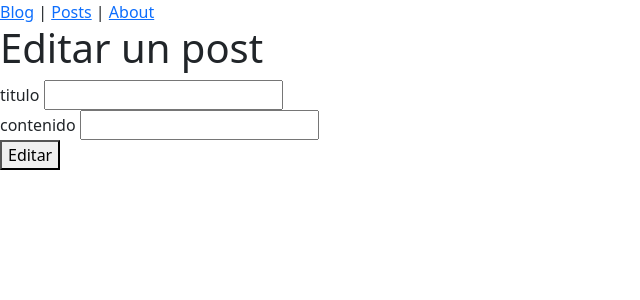
After one commit to alexloaiza1290/api-20v-flask, a Flask app: page /posts/edit/1 in a window 1280 px wide. The commit adds this page. Shown: the top 300 px of the page, without its empty margins (0-640 px from the left). Run offline with Flask 3, Linux system fonts and the light colour scheme; data that the repository does not hold is empty.

Commit message:
finalizando

```diff
--- a/main.py
+++ b/main.py
@@ -13,10 +13,10 @@ def index():
     name_page = "blog"
     return render_template("index.html", name_page=name_page)
 
-@app.route("/home", methods=["GET"])
-def home():
-    name_page = "home"
-    return render_template("home.html", name_page=name_page)
+# @app.route("/home", methods=["GET"])
+# def home():
+#     name_page = "home"
+#     return render_template("post/post_list.html", name_page=name_page)
 
 @app.route("/about", methods=["GET"])
 def about():
@@ -30,17 +30,49 @@ def get_all_post():
     c.close()
     return render_template("post/post_list.html", posts_list=posts)
 
+@app.route('/posts/<int:post_id>', methods=['GET'])
+def get_one_post(post_id):
+    conn = get_db_connection()
+    post = conn.execute('SELECT * FROM posts WHERE id = ?', (post_id,)).fetchone()
+    conn.close()
+    return render_template('post/post.html', post=post)
 
 @app.route("/posts/create", methods=["GET", "POST"])
-def create_one():
+def create_one_post():
     if request.method == "GET":
         return render_template("post/create.html")
     if request.method == "POST":
         title = request.form['title']
         content = request.form['content']
-        print(title, content)
+        conn = get_db_connection()
+        conn.execute('INSERT INTO posts (title, content) VALUES (?, ?)', (title, content))
+        conn.commit()
+        conn.close()
         return redirect(url_for('get_all_post'))
 
+@app.route('/posts/edit/<int:post_id>', methods=['GET', 'POST'])
+def edit_one_post(post_id):
+    if request.method == "GET":
+        conn = get_db_connection()
+        post = conn.execute('SELECT * FROM posts WHERE id = ?', (post_id,)).fetchone()
+        conn.close()
+        return render_template('post/update.html', post=post)
+    if request.method == "POST":
+        conn = get_db_connection()
+        title = request.form['title']
+        content = request.form['content']
+        conn.execute('UPDATE posts SET title = ?, content = ? WHERE id = ?', (title, content, post_id))
+        conn.commit()
+        conn.close()
+        return redirect(url_for('get_all_post'))
+
+@app.route('/posts/delete/<int:post_id>', methods=['DELETE'])
+def delete_one_post(post_id):
+    conn = get_db_connection()
+    conn.execute('DELETE FROM posts WHERE id = ?', (post_id,))
+    conn.commit()
+    conn.close()
+    return ""
 
 if __name__ == '__main__':
     app.run(debug=True)
--- a/static/styles.css
+++ b/static/styles.css
@@ -0,0 +1,4 @@
+tr.htmx-swapping td {
+  opacity: 0;
+  transition: opacity 1s ease-out;
+}
--- a/templates/base.html
+++ b/templates/base.html
@@ -6,8 +6,8 @@
     <title>{% block title %}base{% endblock %}</title>
     <link href="https://cdn.jsdelivr.net/npm/bootstrap@5.3.8/dist/css/bootstrap.min.css" rel="stylesheet" integrity="sha384-sRIl4kxILFvY47J16cr9ZwB07vP4J8+LH7qKQnuqkuIAvNWLzeN8tE5YBujZqJLB" crossorigin="anonymous">
     <script src="https://cdn.jsdelivr.net/npm/bootstrap@5.3.8/dist/js/bootstrap.bundle.min.js" integrity="sha384-FKyoEForCGlyvwx9Hj09JcYn3nv7wiPVlz7YYwJrWVcXK/BmnVDxM+D2scQbITxI" crossorigin="anonymous"></script>
-    <!-- <link rel="stylesheet" href="{{ url_for('static', filename='bootstrap.min.css') }}">
-    <link rel="stylesheet" href="{{ url_for('static', filename='styles.css') }}"> -->
+    <script src="https://cdn.jsdelivr.net/npm/htmx.org@2.0.7/dist/htmx.min.js" integrity="sha384-ZBXiYtYQ6hJ2Y0ZNoYuI+Nq5MqWBr+chMrS/RkXpNzQCApHEhOt2aY8EJgqwHLkJ" crossorigin="anonymous"></script>
+    <link rel="stylesheet" href="{{ url_for('static', filename='styles.css') }}">
 </head>
 
 <body>
--- a/templates/navbar.html
+++ b/templates/navbar.html
@@ -1,5 +1,5 @@
 <nav>
-    <a href="/index">Blog</a> |
-    <a href="/home">Home</a> |
+    <a href="/">Blog</a> |
+    <a href="/posts">Posts</a> |
     <a href="/about">About</a>
 </nav>
--- /dev/null
+++ b/templates/post/update.html
@@ -0,0 +1,18 @@
+{% extends 'base.html' %}
+
+{% block title %}Update{% endblock %}
+
+{% block content %}
+<h1>Editar un post</h1>
+<form action="/posts/edit/{{ post['id'] }}" method="POST">
+    <div>
+        <label for="title">titulo</label>
+        <input type="text" id="title" name="title" value="{{ post['title'] }}">
+    </div>
+    <div>
+        <label for="content">contenido</label>
+        <input type="text" id="content" name="content" value="{{ post['content'] }}">
+    </div>
+    <button type="submit">Editar</button>
+</form>
+{% endblock %}
```
Also changed, not shown: templates/post/post.html (added, +9 -0 lines), templates/post/post_list.html (+9 -2 lines).
